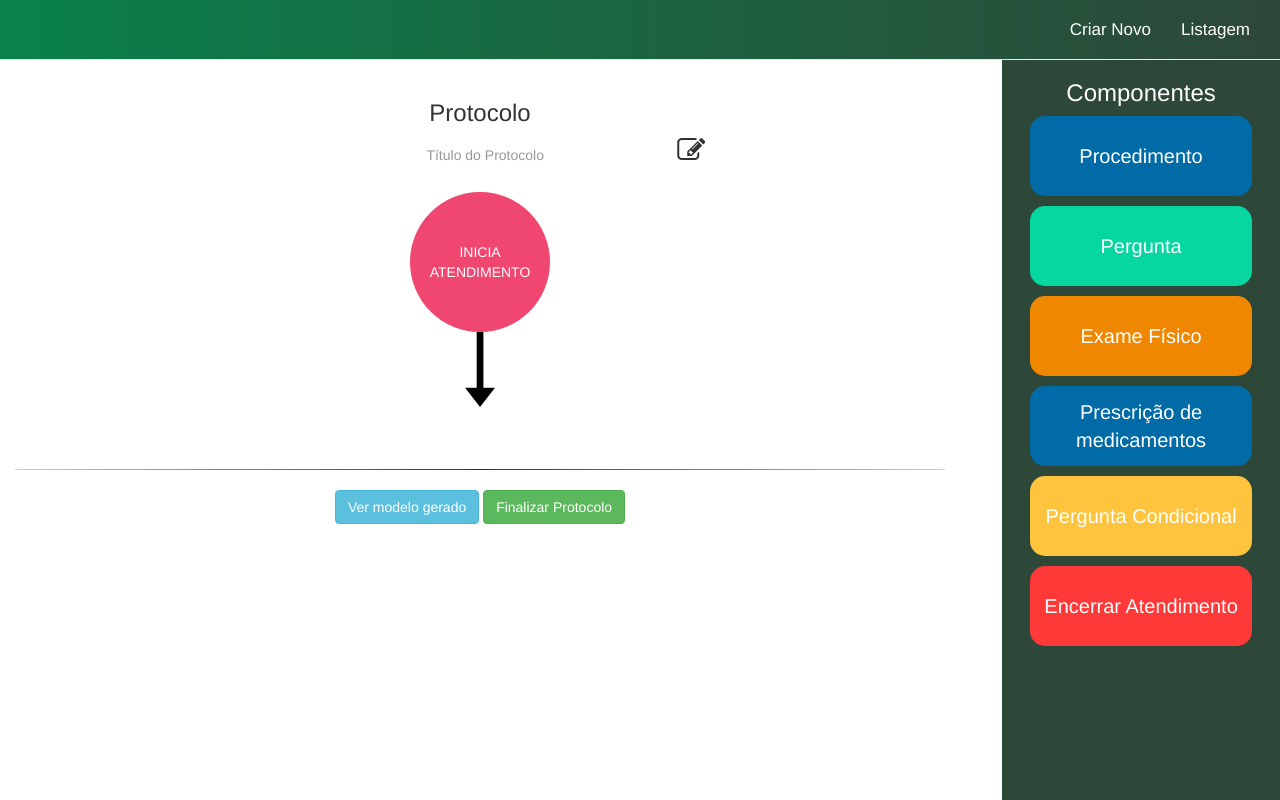
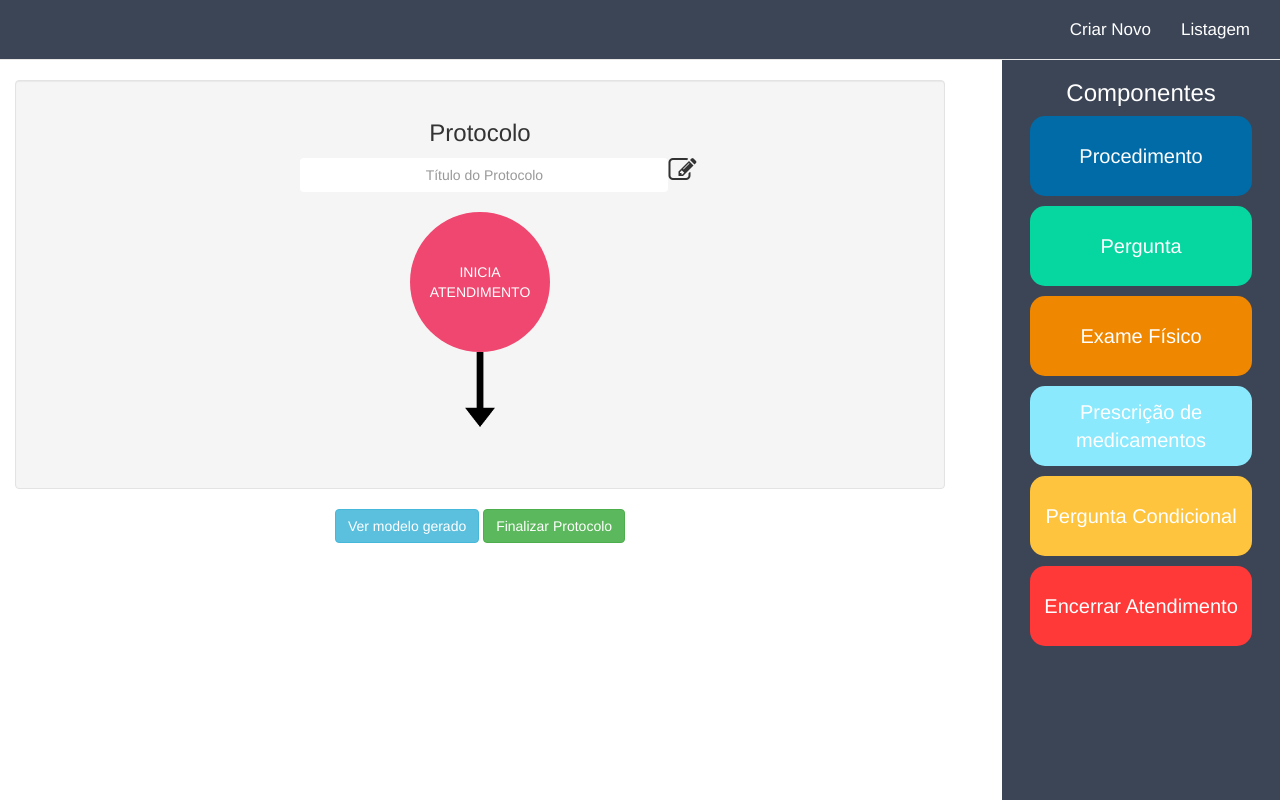
Before and after one commit to marcio133/fluxProtocolApp, a website: page app/index.html at #!/home in a window 1280 px wide. Drawn offline with nearby package versions, Linux system fonts and the light colour scheme.

Commit message:
layout ajusts

```diff
--- a/app/app.css
+++ b/app/app.css
@@ -220,7 +220,7 @@ textarea:focus {
     margin-left: 25%;
     background-color: #F08700;
     color: #fff;
-    border-radius: 40px;
+    border-radius: 30px;
 }
 
 .exam .fluxx-input {
@@ -230,13 +230,13 @@ textarea:focus {
 .prescription {
     width: 50%;
     margin-left: 25%;
-    background-color: #006BA6;
+    background-color: #8be9fd;
     color: #fff;
     border-radius: 25px;
 }
 
 .prescription .fluxx-input {
-    background-color: #006BA6;
+    background-color: #8be9fd;
 }
 
 .condition {
@@ -335,7 +335,7 @@ textarea:focus {
 
 .prescricao {
     padding-top: 10px;
-    background-color: #006BA6;
+    background-color: #8be9fd;
 }
 
 .perguntaCondicional {
@@ -350,7 +350,7 @@ textarea:focus {
 .side-menu {
     top: 60px;
     height: 100%;
-    background-color: #2D4739;
+    background-color: #3C4556;
     color: #fff;
     right: 0px;
     position: fixed;
@@ -387,16 +387,7 @@ textarea:focus {
 
 .navbar-main {
     height: 60px;
-    background: red;
-    /* For browsers that do not support gradients */
-    /* For Safari 5.1 to 6.0 */
-    background: -webkit-linear-gradient(right, #2D4739, #09814A);
-    background: -moz-linear-gradient(right, #2D4739, #09814A);
-    background: -o-linear-gradient(right, #2D4739, #09814A);
-    background: linear-gradient(to left, #2D4739, #09814A);
-    /* For Opera 11.1 to 12.0 */
-    /* For Firefox 3.6 to 15 */
-    /* Standard syntax */
+    background-color: #3C4556;
     /*background-color: #2D4739 !important;*/
     /*border: none;*/
     border-top: none;
--- a/app/home/home.html
+++ b/app/home/home.html
@@ -145,6 +145,7 @@
     <div class="row">
         <div class="col-md-9">
             <form name="fluxForm">
+                <div class="well">
                     <div class="nestedDemo">
                         <div class="row">
                             <div class="col-md-12">
@@ -168,8 +169,7 @@
                             </div>
                         </div>
                     </div>
-
-                <hr class="hr-one">
+                </div>
                 <div class="margin-bottom-30">
                     <div class="row" ng-show="errorMessage">
                         <div class="col-sm-6 col-sm-offset-3">
@@ -188,7 +188,6 @@
                     </div>
                 </div>
             </form>
-
         </div>
         <!-- Sidebar -->
         <!-- The toolbox only allows to copy objects, not move it. After a new
@@ -206,4 +205,3 @@
             </div>
         </div>
     </div>
-</div>
```
Lines whose indentation alone changed are shown as unchanged.
